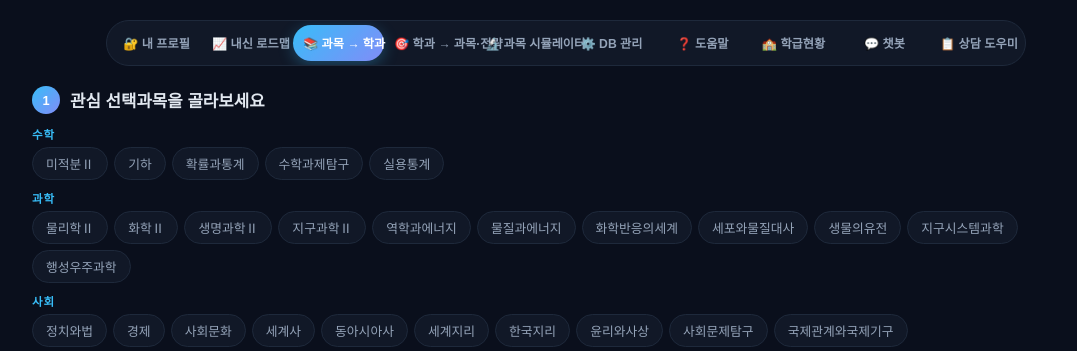
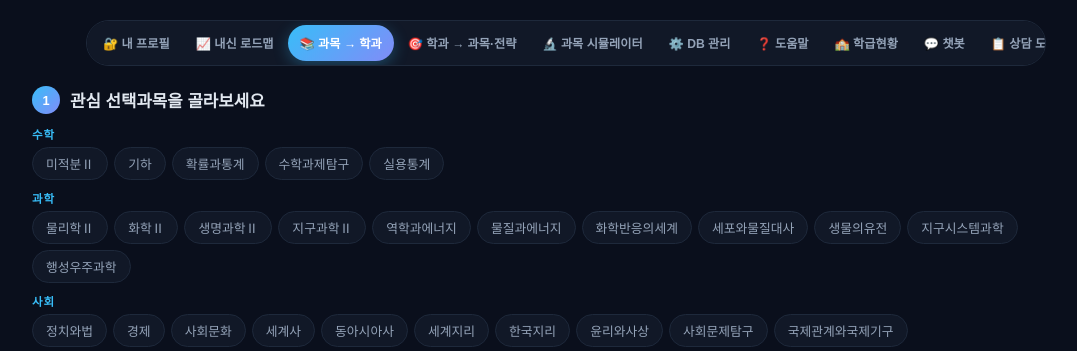
Before and after one commit to ai100shark-aha/nacheemban, a Python web app: template templates/index.html in a window 1280 px wide. Shown: the part 169-520 px from the top of the page, without its empty margins (74-1151 px from the left). Run offline with Jinja, Linux system fonts and the light colour scheme; the template is opened without the code that fills it, so the values that code supplies are empty; some web fonts are replaced.

Commit message:
v6.3: 상담 도우미(교사전용) + 탭 스크롤 UX 개선

```diff
--- a/templates/index.html
+++ b/templates/index.html
@@ -17,8 +17,8 @@ body{font-family:'Pretendard Variable','Noto Sans KR',sans-serif;background:var(
 .badge{display:inline-block;background:var(--card2);border:1px solid var(--border);border-radius:20px;padding:4px 14px;font-size:.72rem;color:var(--accent);margin-top:8px}
 
 /* Mode tabs */
-.tabs{display:flex;justify-content:center;gap:0;margin:20px auto;max-width:920px;background:var(--card);border:1px solid var(--border);border-radius:30px;padding:4px;overflow-x:auto}
-.tab{flex:1;min-width:0;padding:9px 10px;border-radius:26px;border:none;background:transparent;color:var(--text2);font-size:.76rem;font-weight:600;cursor:pointer;transition:all .25s;font-family:inherit;white-space:nowrap}
+.tabs{display:flex;justify-content:flex-start;gap:2px;margin:20px auto;max-width:960px;background:var(--card);border:1px solid var(--border);border-radius:30px;padding:4px;overflow-x:auto;-webkit-overflow-scrolling:touch;scrollbar-width:none}
+.tab{flex:0 0 auto;padding:9px 12px;border-radius:26px;border:none;background:transparent;color:var(--text2);font-size:.76rem;font-weight:600;cursor:pointer;transition:all .25s;font-family:inherit;white-space:nowrap}
 .tab.active{background:linear-gradient(135deg,var(--accent),var(--accent2));color:#fff;box-shadow:0 4px 15px rgba(56,189,248,.3)}
 .tab:hover:not(.active){color:var(--text)}
 
@@ -2249,7 +2249,7 @@ function highlightText(text,query,maxLen){
 
 // Events
 window.setMyGrade=function(g){myGrade=parseFloat(g)||0;render()};
-window.SM=function(m){mode=m;selSub.clear();selMaj=null;openP.clear();sTxt='';regF='전체';if(m!=='E')simSub.clear();if(m==='F'){profileMode=profileUser?'view':'login'}if(m==='J'&&classAuth){loadCounselDB()}render()};
+window.SM=function(m){mode=m;selSub.clear();selMaj=null;openP.clear();sTxt='';regF='전체';if(m!=='E')simSub.clear();if(m==='F'){profileMode=profileUser?'view':'login'}if(m==='J'&&classAuth){loadCounselDB()}render();setTimeout(function(){var el=document.querySelector('.tab.active');if(el)el.scrollIntoView({behavior:'smooth',block:'nearest',inline:'center'})},50)};
 window.TS=function(s){selSub.has(s)?selSub.delete(s):selSub.add(s);render()};
 window.SMJ=function(id){selMaj=selMaj===id?null:id;openP.clear();render()};
 window.GoB=function(id){mode='B';selMaj=id;sTxt='';openP.clear();render();window.scrollTo({top:0,behavior:'smooth'})};
```
